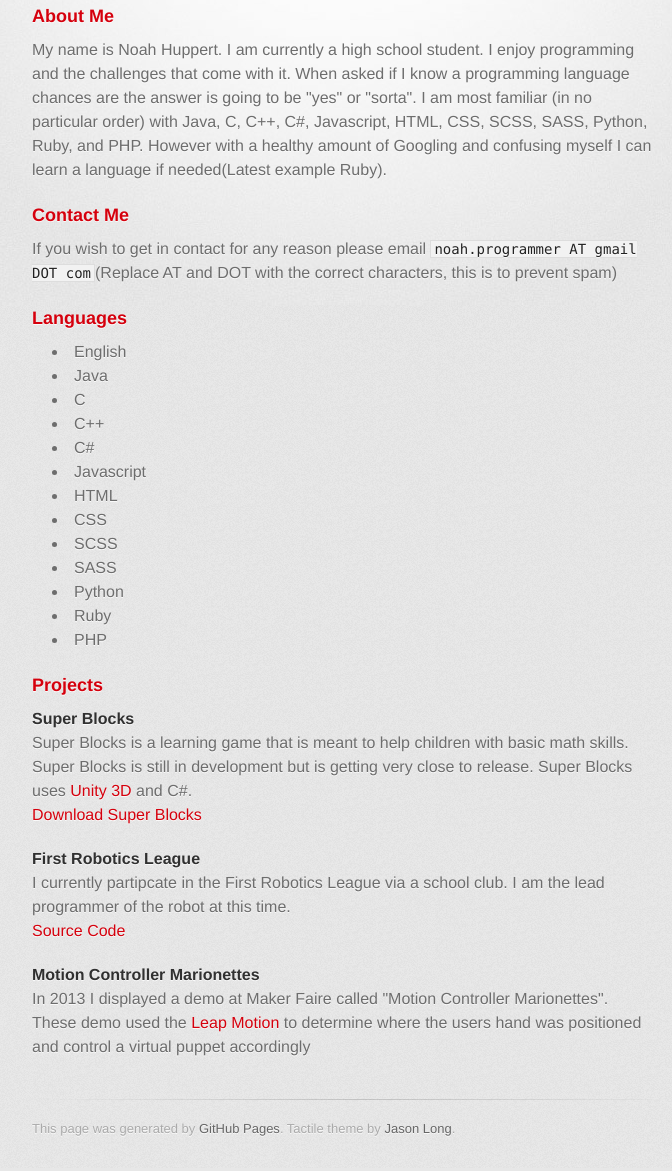
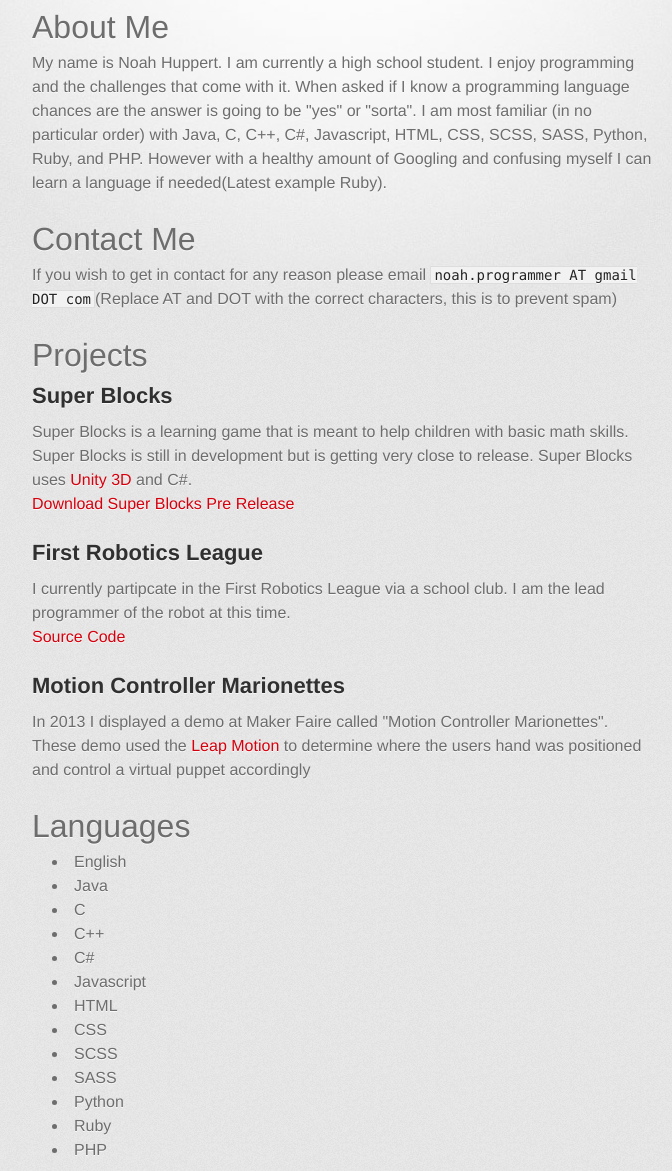
Before and after one commit to Noah-Huppert/Noah-Huppert.github.io, a plain HTML site: page index.html in a window 1280 px wide. Shown: the part 268-1439 px from the top of the page, without its empty margins (298-970 px from the left). Drawn offline with Linux system fonts and the light colour scheme; a web font is replaced by a local one.

Commit message:
Replace master branch with page content via GitHub

```diff
--- a/index.html
+++ b/index.html
@@ -29,18 +29,36 @@
         <hr>
 
         <section id="main_content">
-          <h3>
-<a name="about-me" class="anchor" href="#about-me"><span class="octicon octicon-link"></span></a>About Me</h3>
+          <h1>
+<a name="about-me" class="anchor" href="#about-me"><span class="octicon octicon-link"></span></a>About Me</h1>
 
 <p>My name is Noah Huppert. I am currently a high school student. I enjoy programming and the challenges that come with it. When asked if I know a programming language chances are the answer is going to be "yes" or "sorta". I am most familiar (in no particular order) with Java, C, C++, C#, Javascript, HTML, CSS, SCSS, SASS, Python, Ruby, and PHP. However with a healthy amount of Googling and confusing myself I can learn a language if needed(Latest example Ruby).</p>
 
-<h3>
-<a name="contact-me" class="anchor" href="#contact-me"><span class="octicon octicon-link"></span></a>Contact Me</h3>
+<h1>
+<a name="contact-me" class="anchor" href="#contact-me"><span class="octicon octicon-link"></span></a>Contact Me</h1>
 
 <p>If you wish to get in contact for any reason please email <code>noah.programmer AT gmail DOT com</code>(Replace AT and DOT with the correct characters, this is to prevent spam)</p>
 
-<h3>
-<a name="languages" class="anchor" href="#languages"><span class="octicon octicon-link"></span></a>Languages</h3>
+<h1>
+<a name="projects" class="anchor" href="#projects"><span class="octicon octicon-link"></span></a>Projects</h1>
+
+<h2>
+<a name="super-blocks" class="anchor" href="#super-blocks"><span class="octicon octicon-link"></span></a>Super Blocks</h2>
+
+<p>Super Blocks is a learning game that is meant to help children with basic math skills. Super Blocks is still in development but is getting very close to release. Super Blocks uses <a href="http://unity3d.com/">Unity 3D</a> and C#.<br><strong><a href="https://github.com/Noah-Huppert/Super-Blocks/releases/tag/v1.0">Download Super Blocks Pre Release</a></strong></p>
+
+<h2>
+<a name="first-robotics-league" class="anchor" href="#first-robotics-league"><span class="octicon octicon-link"></span></a>First Robotics League</h2>
+
+<p>I currently partipcate in the First Robotics League via a school club. I am the lead programmer of the robot at this time.<br><strong><a href="https://github.com/Noah-Huppert/LSRHSRobotics">Source Code</a></strong>  </p>
+
+<h2>
+<a name="motion-controller-marionettes" class="anchor" href="#motion-controller-marionettes"><span class="octicon octicon-link"></span></a>Motion Controller Marionettes</h2>
+
+<p>In 2013 I displayed a demo at Maker Faire called "Motion Controller Marionettes". These demo used the <a href="https://www.leapmotion.com/">Leap Motion</a> to determine where the users hand was positioned and control a virtual puppet accordingly</p>
+
+<h1>
+<a name="languages" class="anchor" href="#languages"><span class="octicon octicon-link"></span></a>Languages</h1>
 
 <ul>
 <li>English</li>
@@ -56,23 +74,7 @@
 <li>Python</li>
 <li>Ruby</li>
 <li>PHP</li>
-</ul><h3>
-<a name="projects" class="anchor" href="#projects"><span class="octicon octicon-link"></span></a>Projects</h3>
-
-<h4>
-<a name="super-blocks" class="anchor" href="#super-blocks"><span class="octicon octicon-link"></span></a>Super Blocks</h4>
-
-<p>Super Blocks is a learning game that is meant to help children with basic math skills. Super Blocks is still in development but is getting very close to release. Super Blocks uses <a href="http://unity3d.com/">Unity 3D</a> and C#.<br><strong><a href="https://github.com/Noah-Huppert/Super-Blocks/releases/tag/v1.0">Download Super Blocks</a></strong></p>
-
-<h4>
-<a name="first-robotics-league" class="anchor" href="#first-robotics-league"><span class="octicon octicon-link"></span></a>First Robotics League</h4>
-
-<p>I currently partipcate in the First Robotics League via a school club. I am the lead programmer of the robot at this time.<br><strong><a href="https://github.com/Noah-Huppert/LSRHSRobotics">Source Code</a></strong>  </p>
-
-<h4>
-<a name="motion-controller-marionettes" class="anchor" href="#motion-controller-marionettes"><span class="octicon octicon-link"></span></a>Motion Controller Marionettes</h4>
-
-<p>In 2013 I displayed a demo at Maker Faire called "Motion Controller Marionettes". These demo used the <a href="https://www.leapmotion.com/">Leap Motion</a> to determine where the users hand was positioned and control a virtual puppet accordingly</p>
+</ul>
         </section>
 
         <footer>
```
Also changed, not shown: params.json (+1 -1 lines).
